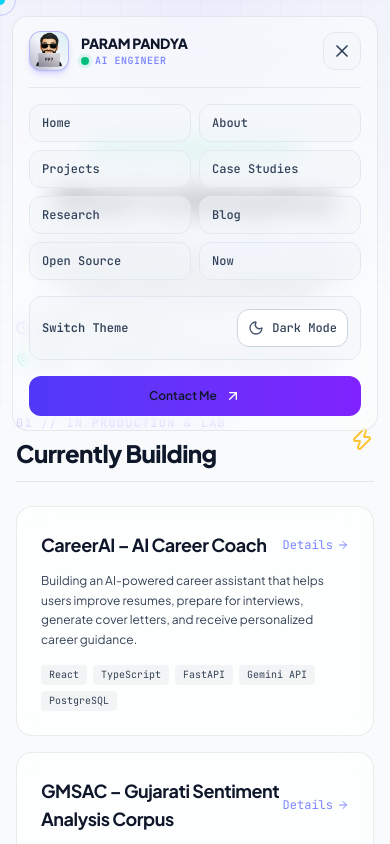
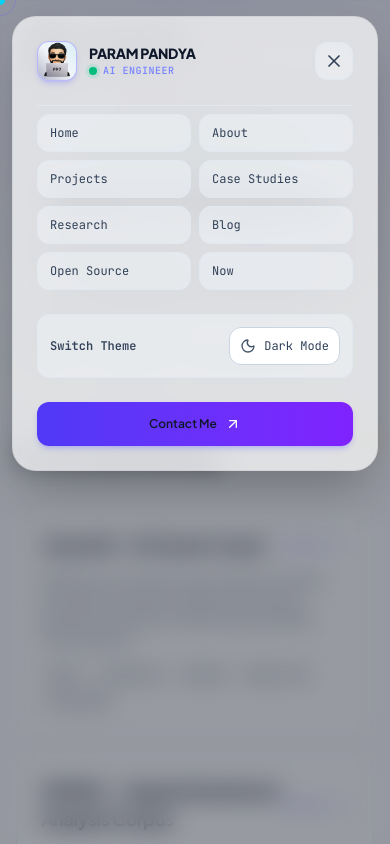
Before and after one commit to Param-Pandya/parampandya.dev, a Next.js app: page /now in a window 390 px wide. Both pictures are taken after a click on the button "Toggle Navigation Menu". Shown: the top 844 px of the page. Built offline with nearby package versions, Linux system fonts and the light colour scheme.

Commit message:
Fix mobile navigation drawer issues

```diff
--- a/app/components/Footer.tsx
+++ b/app/components/Footer.tsx
@@ -66,27 +66,27 @@ export default function Footer(): React.JSX.Element {
             <ul className="space-y-2 text-xs font-mono">
               <li>
                 <Link href="/" className="hover:text-indigo-650 dark:hover:text-indigo-300 transition-colors">
-                  Home Overview
+                  Home
                 </Link>
               </li>
               <li>
                 <Link href="/about" className="hover:text-indigo-650 dark:hover:text-indigo-300 transition-colors">
-                  About & Philosophy
+                  About
                 </Link>
               </li>
               <li>
                 <Link href="/projects" className="hover:text-indigo-650 dark:hover:text-indigo-300 transition-colors">
-                  Engineering Projects
+                  Projects
                 </Link>
               </li>
               <li>
                 <Link href="/case-studies" className="hover:text-indigo-650 dark:hover:text-indigo-300 transition-colors">
-                  System Case Studies
+                  Case Studies
                 </Link>
               </li>
               <li>
                 <Link href="/research" className="hover:text-indigo-650 dark:hover:text-indigo-300 transition-colors">
-                  IEEE Research
+                  Research
                 </Link>
               </li>
             </ul>
--- a/app/components/Header.tsx
+++ b/app/components/Header.tsx
@@ -20,6 +20,43 @@ export default function Header(): React.JSX.Element {
     window.addEventListener("scroll", handleScroll);
     return () => window.removeEventListener("scroll", handleScroll);
   }, []);
+
+  // Dismiss mobile drawer on scroll
+  useEffect(() => {
+    if (!mobileMenuOpen) return;
+
+    let active = false;
+    const timer = setTimeout(() => {
+      active = true;
+    }, 150);
+
+    const handleMobileScroll = () => {
+      if (active) {
+        setMobileMenuOpen(false);
+      }
+    };
+
+    window.addEventListener("scroll", handleMobileScroll, { passive: true });
+    window.addEventListener("touchmove", handleMobileScroll, { passive: true });
+
+    return () => {
+      clearTimeout(timer);
+      window.removeEventListener("scroll", handleMobileScroll);
+      window.removeEventListener("touchmove", handleMobileScroll);
+    };
+  }, [mobileMenuOpen]);
+
+  // Lock body scroll when mobile menu is open
+  useEffect(() => {
+    if (mobileMenuOpen) {
+      document.body.style.overflow = "hidden";
+    } else {
+      document.body.style.overflow = "";
+    }
+    return () => {
+      document.body.style.overflow = "";
+    };
+  }, [mobileMenuOpen]);
 
   const navLinks = [
     { label: "Home", href: "/" },
@@ -45,7 +82,7 @@ export default function Header(): React.JSX.Element {
           {/* Custom Bitmoji Logo */}
           <BitmojiLogo size="md" />
 
-          {/* Desktop Nav Links - text-base (16px) for larger menu items, flex-nowrap to keep on one line */}
+          {/* Desktop Nav Links */}
           <ul className="hidden lg:flex items-center gap-1.5 bg-slate-100/50 dark:bg-white/[0.03] p-1.5 rounded-full border border-slate-200 dark:border-white/10 font-semibold text-base tracking-wide text-slate-700 dark:text-slate-300 flex-nowrap whitespace-nowrap">
             {navLinks.map((link) => (
               <li key={link.href}>
@@ -97,11 +134,39 @@ export default function Header(): React.JSX.Element {
             </button>
           </div>
         </div>
+      </nav>
 
-        {/* Mobile Navigation Drawer */}
-        {mobileMenuOpen && (
-          <div className="lg:hidden mt-4 pt-4 border-t border-slate-200 dark:border-white/10 flex flex-col gap-2 font-medium text-sm text-slate-800 dark:text-slate-200 animate-in fade-in slide-in-from-top-2">
-            <div className="grid grid-cols-2 gap-2">
+      {/* Full-screen Backdrop Blur Overlay */}
+      <div
+        onClick={() => setMobileMenuOpen(false)}
+        className={`fixed inset-0 bg-slate-950/40 dark:bg-black/60 backdrop-blur-md transition-opacity duration-300 z-40 lg:hidden ${
+          mobileMenuOpen ? "opacity-100 pointer-events-auto" : "opacity-0 pointer-events-none"
+        }`}
+      />
+
+      {/* Viewport-Anchored Mobile Navigation Drawer */}
+      <div
+        className={`fixed top-4 left-3 right-3 sm:left-6 sm:right-6 max-h-[85vh] overflow-y-auto rounded-3xl glass-card bg-nav-bg border-nav-border shadow-2xl backdrop-blur-2xl transition-all duration-300 ease-in-out z-50 lg:hidden ${
+          mobileMenuOpen
+            ? "translate-y-0 opacity-100 visible"
+            : "-translate-y-10 opacity-0 invisible pointer-events-none"
+        }`}
+      >
+        <div className="p-6 space-y-6">
+          {/* Header inside drawer */}
+          <div className="flex items-center justify-between">
+            <BitmojiLogo size="md" />
+            <button
+              onClick={() => setMobileMenuOpen(false)}
+              className="p-2 bg-slate-100/50 dark:bg-white/5 border border-slate-200 dark:border-white/10 text-slate-700 dark:text-slate-300 hover:text-slate-900 dark:hover:text-white cursor-pointer rounded-xl"
+              aria-label="Close Menu"
+            >
+              <X className="w-5 h-5" />
+            </button>
+          </div>
+
+          {/* Links Grid */}
+          <div className="grid grid-cols-2 gap-2 pt-2 border-t border-slate-200 dark:border-white/10">
             {navLinks.map((link) => (
               <Link
                 key={link.href}
@@ -141,13 +206,12 @@ export default function Header(): React.JSX.Element {
           <Link
             href="/contact"
             onClick={() => setMobileMenuOpen(false)}
-              className="mt-2 flex items-center justify-center gap-2 px-4 py-3 rounded-xl font-semibold text-white bg-gradient-to-r from-indigo-600 to-violet-600 text-center text-xs"
+            className="flex items-center justify-center gap-2 px-4 py-3.5 rounded-xl font-semibold text-white bg-gradient-to-r from-indigo-600 to-violet-600 text-center text-xs shadow-md shadow-indigo-500/25"
           >
             Contact Me <ArrowUpRight className="w-4 h-4" />
           </Link>
         </div>
-        )}
-      </nav>
+      </div>
     </header>
   );
 }
```
Lines whose indentation alone changed are shown as unchanged.
